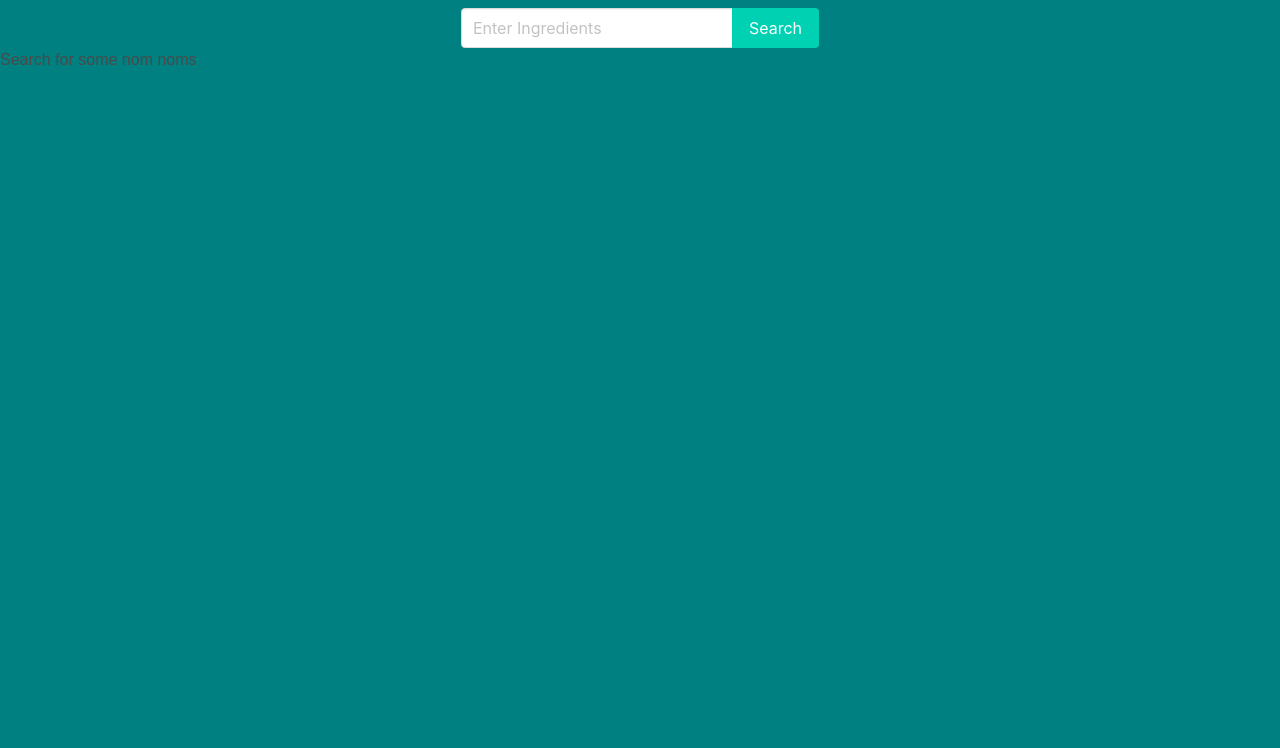
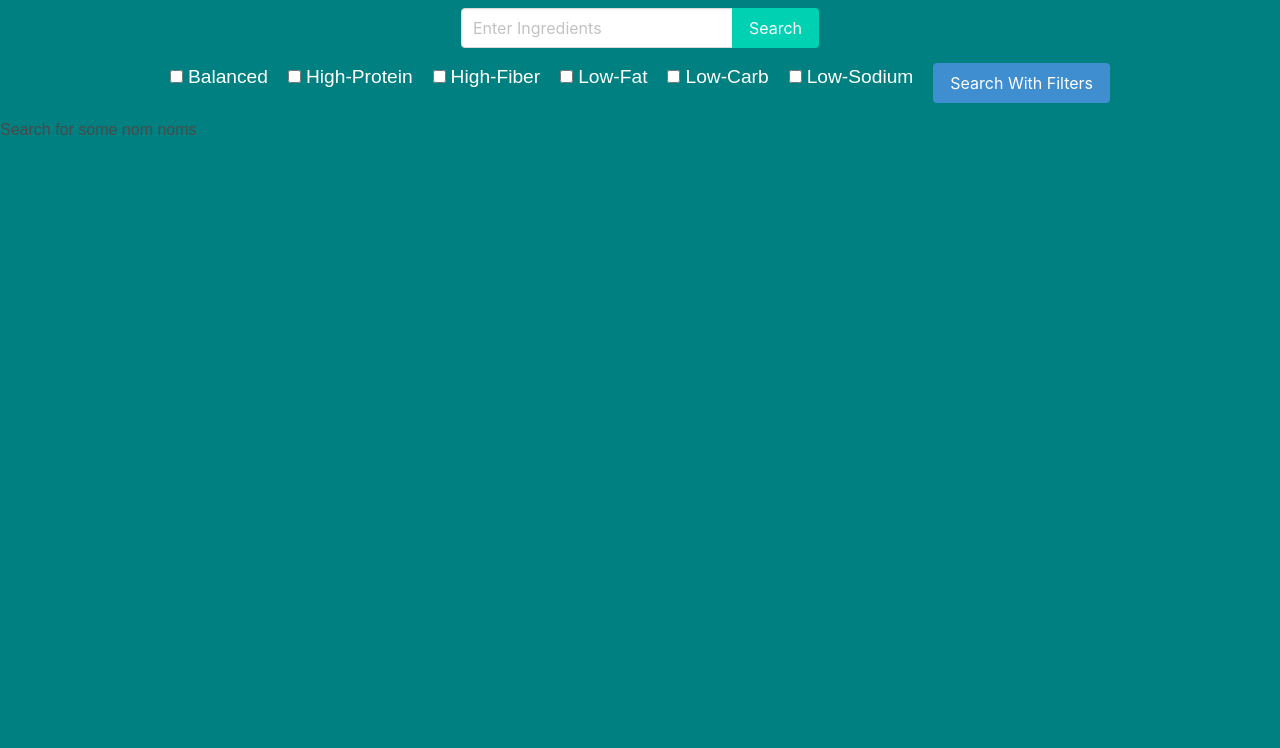
Before and after one commit to digitalh2o2/react-recipe, a React app: page / in a window 1280 px wide. Shown: the part 52-800 px from the top of the page. Built offline with nearby package versions, Linux system fonts and the light colour scheme.

Commit message:
Working on filtering recipes. Need to implement call to api with filter array

```diff
--- a/src/App.scss
+++ b/src/App.scss
@@ -6,3 +6,18 @@ html {
   display: flex;
   justify-content: center;
 }
+
+.filter-options {
+  margin: 0 auto;
+  padding: 15px 0;
+  color: white;
+  font-size: 1.2em;
+
+  label {
+    margin-right: 20px;
+  }
+
+  input {
+    margin-right: 5px;
+  }
+}
--- a/src/Components/Home.js
+++ b/src/Components/Home.js
@@ -6,7 +6,8 @@ import api from "../utils/api";
 class Home extends React.Component {
   state = {
     searchTerm: "",
-    recipes: ""
+    recipes: "",
+    filters: []
   };
 
   onSearch = e => {
@@ -36,14 +37,88 @@ class Home extends React.Component {
       });
   };
 
+  searchWithFilter = e => {
+    const { searchTerm, filters } = this.state;
+
+    api.getRecipesWithFilter(searchTerm, filters);
+  };
+
+  isChecked = e => {
+    // we'll grab all the checkboxes
+    let inputs = document.getElementsByClassName("checkboxes");
+    // loop through the checkboxes and see if they're checked. if so
+    // we'll concat them to the filters state array
+    for (let i = 0; i < inputs.length; i++) {
+      if (inputs[i].checked === true) {
+        this.setState({
+          filters: this.state.filters.concat([inputs[i].value])
+        });
+      }
+    }
+  };
+
   render() {
     console.log("search term is: ", this.state.searchTerm);
+    console.log("state is, ", this.state.filters);
     return (
       <section>
         <div className="container has-text-centered">
           <h1 className="title">Find A Recipe</h1>
           <div className="center-elements">
             <Search onChange={this.onSearch} onSubmit={this.handleSearch} />
+          </div>
+          <div className="filter-options">
+            <label className="checkbox">
+              <input
+                type="checkbox"
+                className="checkboxes"
+                onClick={this.isChecked}
+                value="balanced"
+              />Balanced
+            </label>
+            <label>
+              <input
+                type="checkbox"
+                className="checkboxes"
+                onClick={this.isChecked}
+                value="high-protein"
+              />High-Protein
+            </label>
+            <label>
+              <input
+                type="checkbox"
+                className="checkboxes"
+                onClick={this.isChecked}
+                value="high-fiber"
+              />High-Fiber
+            </label>
+            <label>
+              <input
+                type="checkbox"
+                className="checkboxes"
+                onClick={this.isChecked}
+                value="low-fat"
+              />Low-Fat
+            </label>
+            <label>
+              <input
+                type="checkbox"
+                className="checkboxes"
+                onClick={this.isChecked}
+                value="low-carb"
+              />Low-Carb
+            </label>
+            <label>
+              <input
+                type="checkbox"
+                className="checkboxes"
+                onClick={this.isChecked}
+                value="low-sodium"
+              />Low-Sodium
+            </label>
+            <button className="button is-info" onClick={this.searchWithFilter}>
+              Search With Filters
+            </button>
           </div>
         </div>
         {this.state.recipes === "" ? (
--- a/src/utils/api.js
+++ b/src/utils/api.js
@@ -12,6 +12,10 @@ module.exports = {
       }
     );
     return response;
+  },
+  getRecipesWithFilter(searchTerm, filters) {
+    console.log("search term is: ", searchTerm);
+    console.log("filters are...", filters);
   }
 };
 
```
Also changed, not shown: src/App.css.
